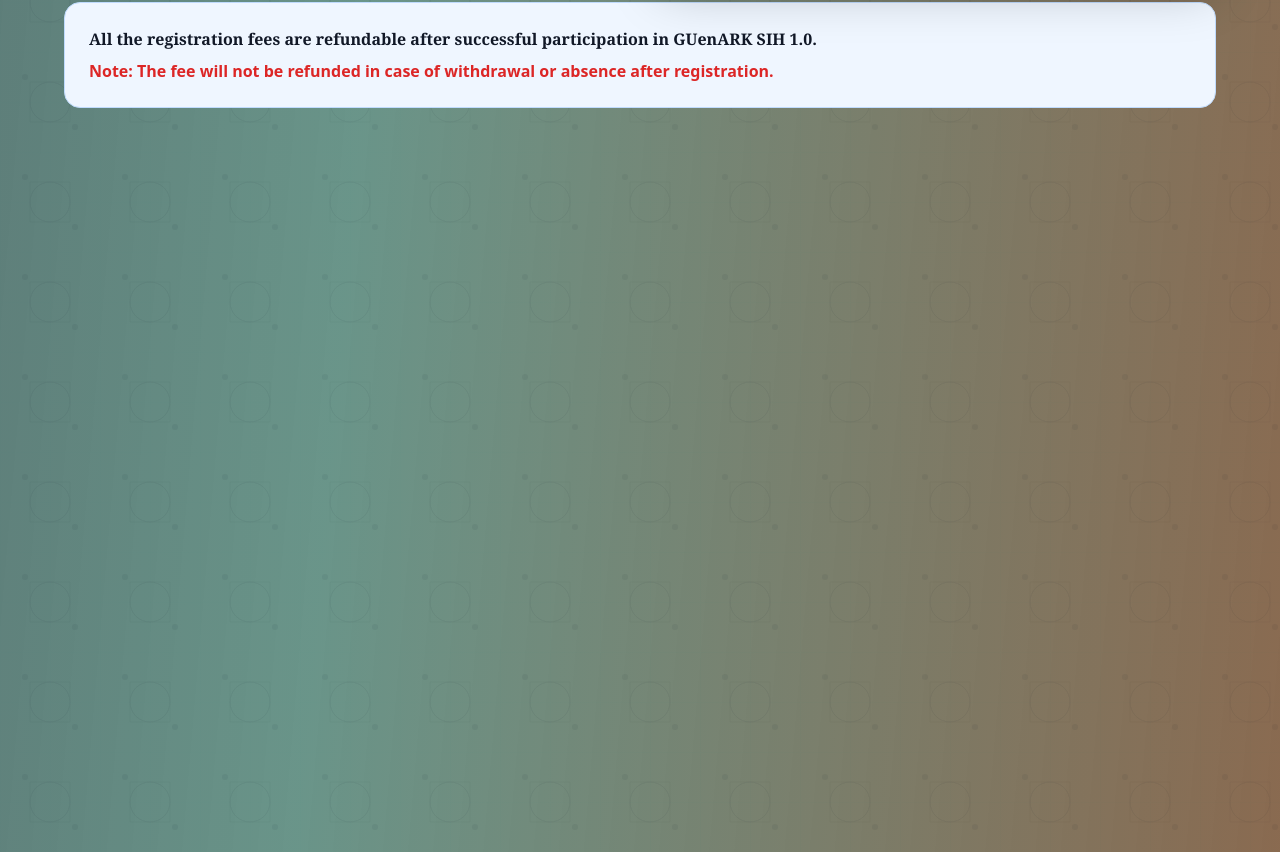
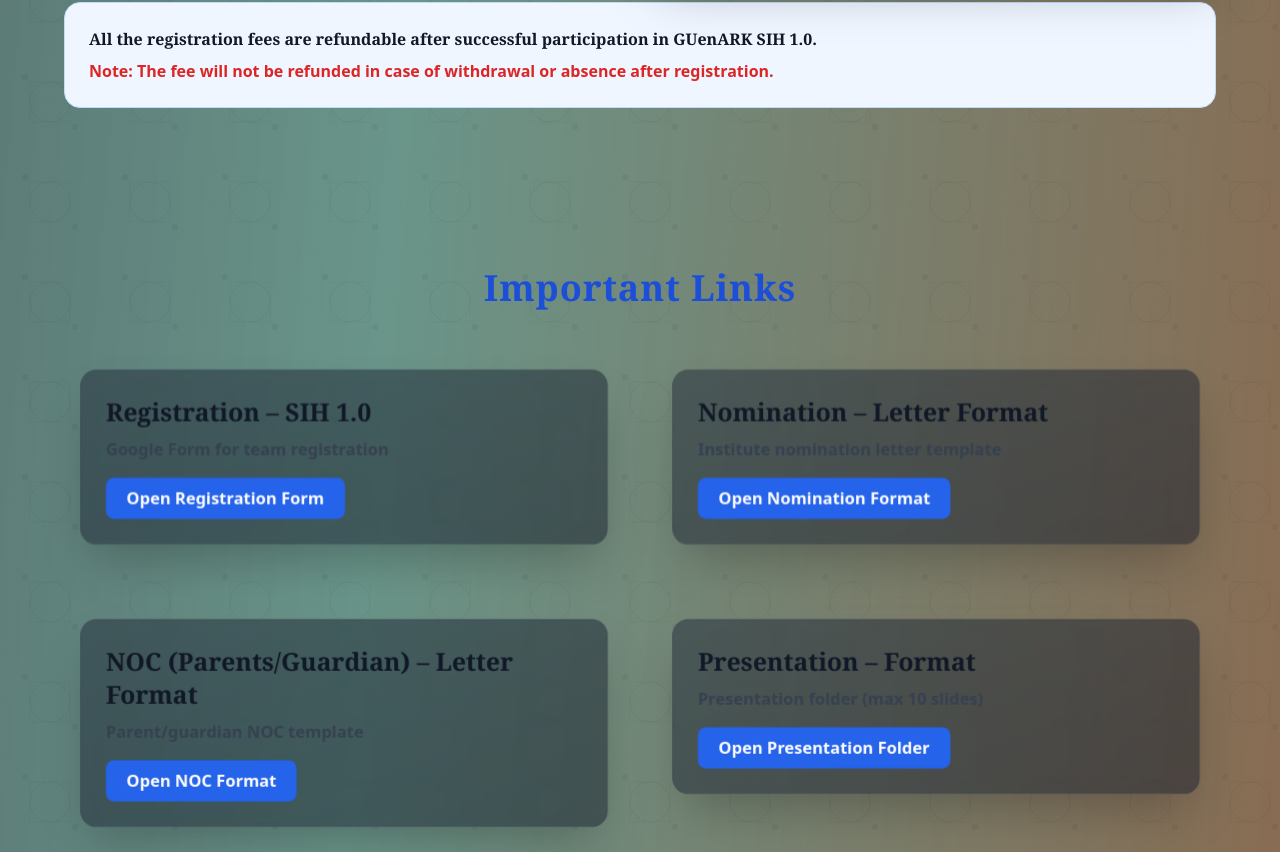
Before and after one commit to nagnitin/GU-SIH-1.0, a React (Vite) app: page / in a window 1280 px wide. Shown: the part 10748-11600 px from the top of the page. Built offline with nearby package versions, Linux system fonts and the light colour scheme.

Commit message:
Add Important Links section with Registration, Nomination, NOC, and Presentation resources\n- Includes external Google Docs/Drive links and CTAs\n- Placed before Prizes section for easy access

```diff
--- a/src/App.tsx
+++ b/src/App.tsx
@@ -1356,6 +1356,68 @@
           <div className="mt-8 bg-blue-50 rounded-2xl border border-blue-200 p-6">
             <p className="text-gray-900 font-serif font-semibold mb-2">All the registration fees are refundable after successful participation in <span className="font-bold">GUenARK SIH 1.0</span>.</p>
             <p className="text-red-600 font-semibold">Note: The fee will not be refunded in case of withdrawal or absence after registration.</p>
+          </div>
+        </div>
+      </section>
+
+      {/* Important Links */}
+      <section className="relative z-10 py-20 px-6">
+        <div className="max-w-6xl mx-auto">
+          <h2 className="text-3xl md:text-4xl font-bold text-center mb-8 md:mb-10 text-blue-700 font-serif tracking-wide">
+            Important Links
+          </h2>
+          <div className="grid md:grid-cols-2 gap-8">
+            <ThreeDCard className="p-6" depth={30}>
+              <h3 className="text-2xl font-bold text-gray-900 font-serif mb-2">Registration – SIH 1.0</h3>
+              <p className="text-gray-700 font-semibold mb-4">Google Form for team registration</p>
+              <a
+                href="https://forms.gle/5sAbicfHShUE6KyW9"
+                target="_blank"
+                rel="noopener noreferrer"
+                className="inline-block bg-blue-600 text-white px-5 py-2 rounded-lg font-semibold hover:shadow-lg hover:scale-105 transition"
+              >
+                Open Registration Form
+              </a>
+            </ThreeDCard>
+
+            <ThreeDCard className="p-6" depth={30}>
+              <h3 className="text-2xl font-bold text-gray-900 font-serif mb-2">Nomination – Letter Format</h3>
+              <p className="text-gray-700 font-semibold mb-4">Institute nomination letter template</p>
+              <a
+                href="https://docs.google.com/document/d/1S02lICcSu1S3kWiawReR0ddvSp0ySC9i/edit?usp=sharing&ouid=11722306056772865341&rtpof=true&sd=true"
+                target="_blank"
+                rel="noopener noreferrer"
+                className="inline-block bg-blue-600 text-white px-5 py-2 rounded-lg font-semibold hover:shadow-lg hover:scale-105 transition"
+              >
+                Open Nomination Format
+              </a>
+            </ThreeDCard>
+
+            <ThreeDCard className="p-6" depth={30}>
+              <h3 className="text-2xl font-bold text-gray-900 font-serif mb-2">NOC (Parents/Guardian) – Letter Format</h3>
+              <p className="text-gray-700 font-semibold mb-4">Parent/guardian NOC template</p>
+              <a
+                href="https://docs.google.com/document/d/1POxi_q8RGVl8RalcoZzkcmjSBD2vPhxrG/edit?usp=sharing&ouid=11722306056772865341&rtpof=true&sd=true"
+                target="_blank"
+                rel="noopener noreferrer"
+                className="inline-block bg-blue-600 text-white px-5 py-2 rounded-lg font-semibold hover:shadow-lg hover:scale-105 transition"
+              >
+                Open NOC Format
+              </a>
+            </ThreeDCard>
+
+            <ThreeDCard className="p-6" depth={30}>
+              <h3 className="text-2xl font-bold text-gray-900 font-serif mb-2">Presentation – Format</h3>
+              <p className="text-gray-700 font-semibold mb-4">Presentation folder (max 10 slides)</p>
+              <a
+                href="https://drive.google.com/drive/folders/1uvGtjyMAMVzSzke76DQCNQlDAW8Zf6x5q?usp=sharing"
+                target="_blank"
+                rel="noopener noreferrer"
+                className="inline-block bg-blue-600 text-white px-5 py-2 rounded-lg font-semibold hover:shadow-lg hover:scale-105 transition"
+              >
+                Open Presentation Folder
+              </a>
+            </ThreeDCard>
           </div>
         </div>
       </section>
```
Lines whose indentation alone changed are shown as unchanged.
